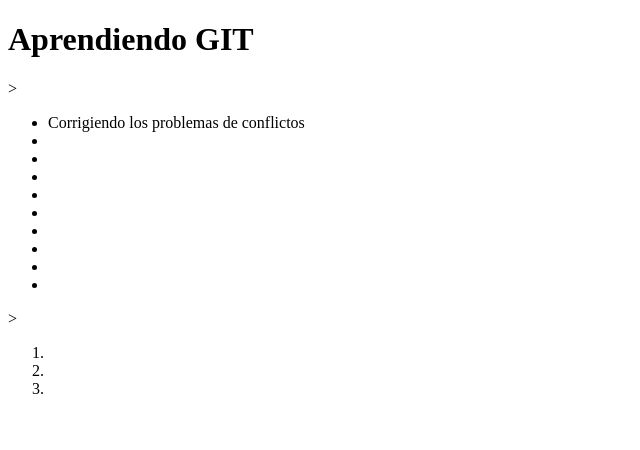
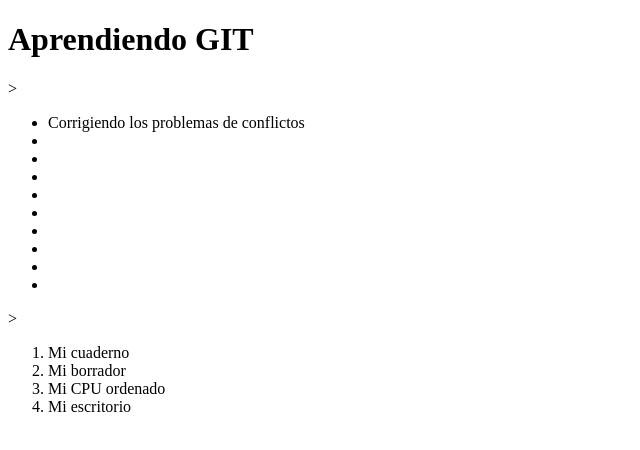
Before and after one commit to lukano79/ssh-prueba, a plain HTML site: page index.html in a window 1280 px wide. Shown: the whole page, without its empty margins (0-640 px from the left). Drawn offline with Linux system fonts and the light colour scheme.

Commit message:
Actualizando el commit con datos

```diff
--- a/index.html
+++ b/index.html
@@ -20,9 +20,10 @@
     <li></li>
   </ul>
   ><ol>
-    <li></li>
-    <li></li>
-    <li></li>
+    <li>Mi cuaderno</li>
+    <li>Mi borrador</li>
+    <li>Mi CPU ordenado</li>
+    <li>Mi escritorio</li>
   </ol>
 </body>
 </html>
```
